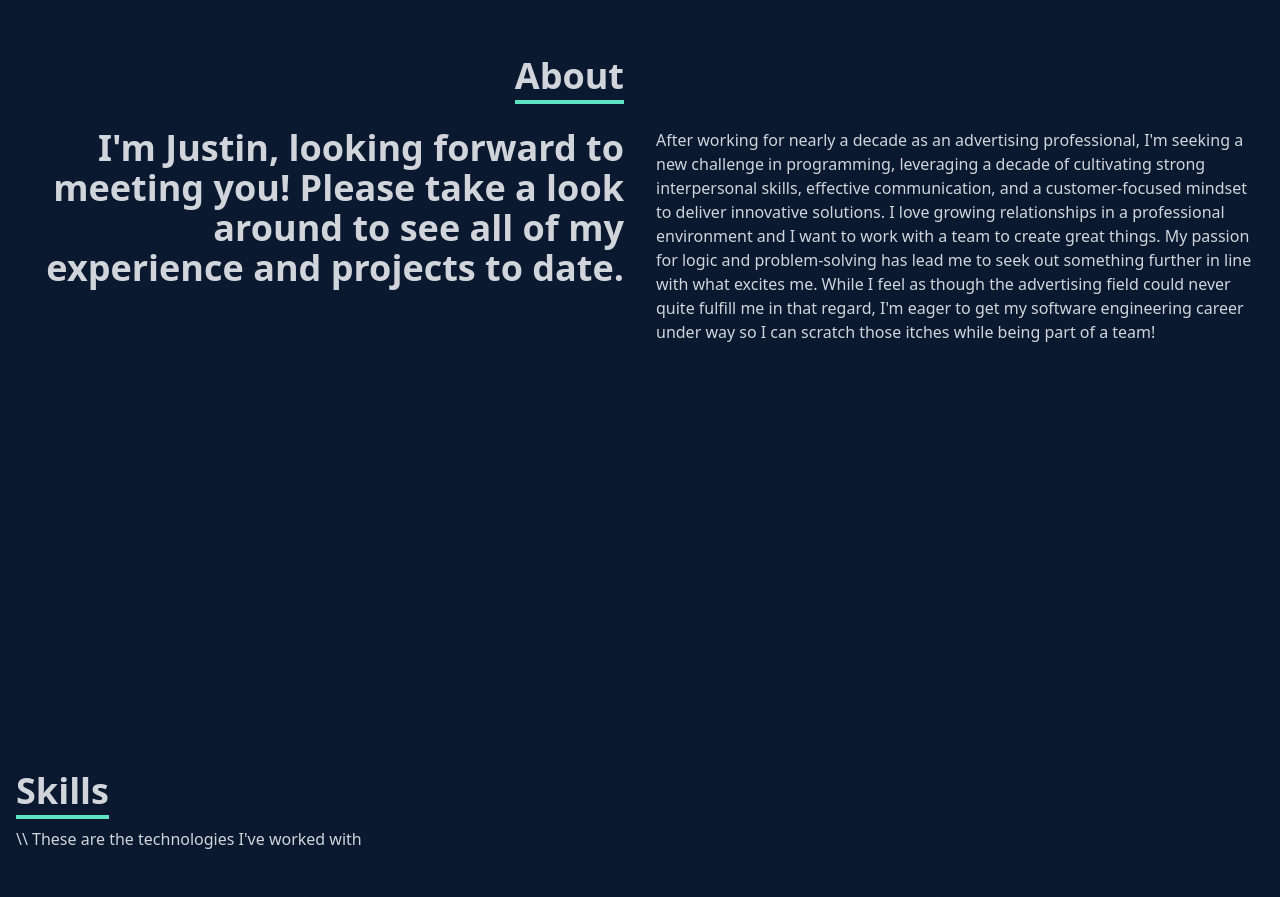
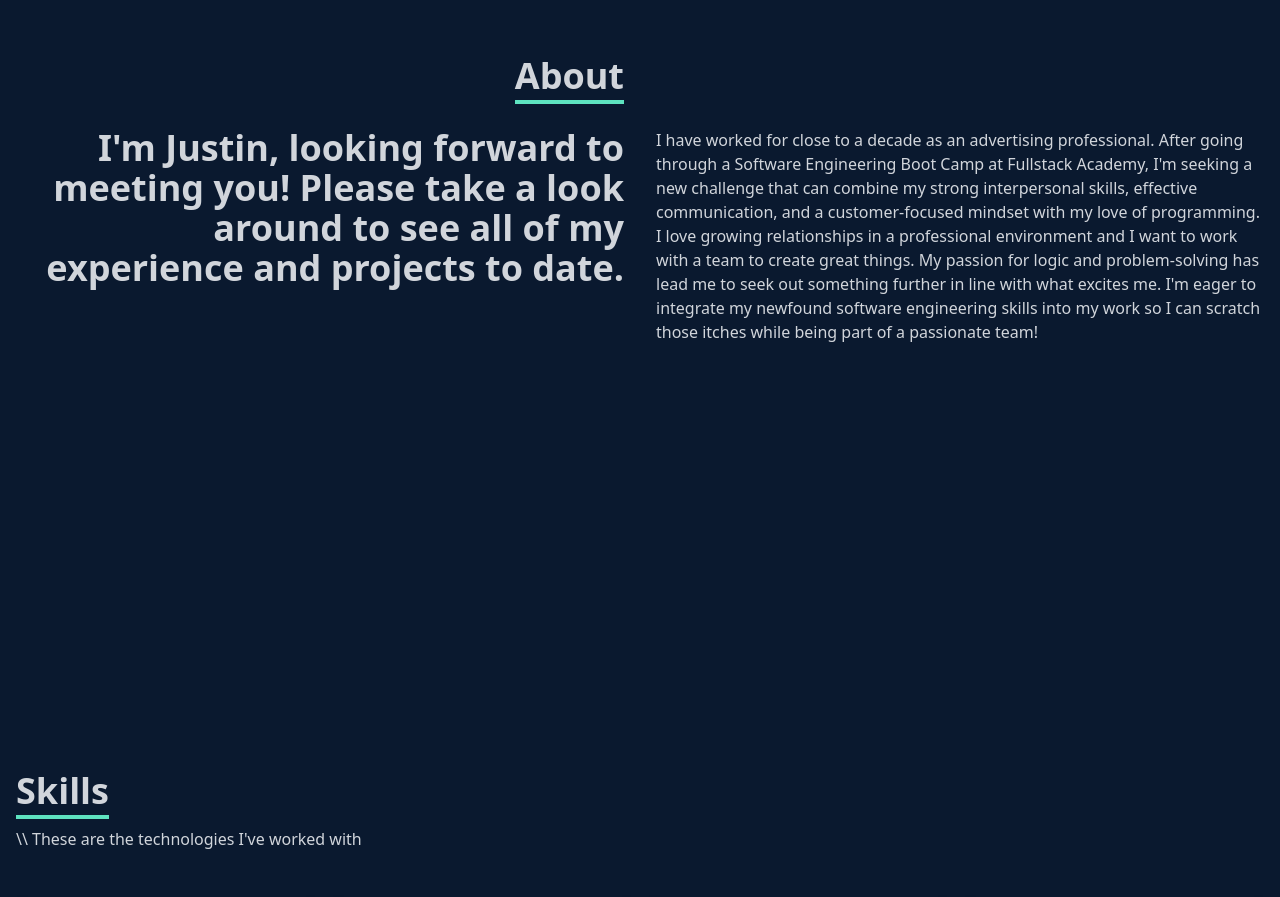
Before and after one commit to justinpsiegel/Portfolio, a React (Create React App) app: page / in a window 1280 px wide. Shown: the part 1000-1897 px from the top of the page. Built offline with nearby package versions, Linux system fonts and the light colour scheme.

Commit message:
Updated About section

```diff
--- a/src/components/About.jsx
+++ b/src/components/About.jsx
@@ -21,17 +21,17 @@ const About = () => {
           </div>
           <div>
             <p>
-              After working for nearly a decade as an advertising professional,
-              I'm seeking a new challenge in programming, leveraging a decade of
-              cultivating strong interpersonal skills, effective communication,
-              and a customer-focused mindset to deliver innovative solutions. I
-              love growing relationships in a professional environment and I
-              want to work with a team to create great things. My passion for
-              logic and problem-solving has lead me to seek out something
-              further in line with what excites me. While I feel as though the
-              advertising field could never quite fulfill me in that regard, I'm
-              eager to get my software engineering career under way so I can
-              scratch those itches while being part of a team!
+              I have worked for close to a decade as an advertising
+              professional. After going through a Software Engineering Boot Camp
+              at Fullstack Academy, I'm seeking a new challenge that can combine
+              my strong interpersonal skills, effective communication, and a
+              customer-focused mindset with my love of programming. I love
+              growing relationships in a professional environment and I want to
+              work with a team to create great things. My passion for logic and
+              problem-solving has lead me to seek out something further in line
+              with what excites me. I'm eager to integrate my newfound software
+              engineering skills into my work so I can scratch those itches
+              while being part of a passionate team!
             </p>
           </div>
         </div>
--- a/src/components/Work.jsx
+++ b/src/components/Work.jsx
@@ -22,7 +22,7 @@ const Work = () => {
             {/* Hover Effects */}
             <div className="opacity-0 group-hover:opacity-100">
               <span className="text-2xl font-bold text-white tracking-wider">
-                Venari
+                Venari (Currently Re-Deploying)
               </span>
               <div className="pt-8 text-center">
                 <a
```
